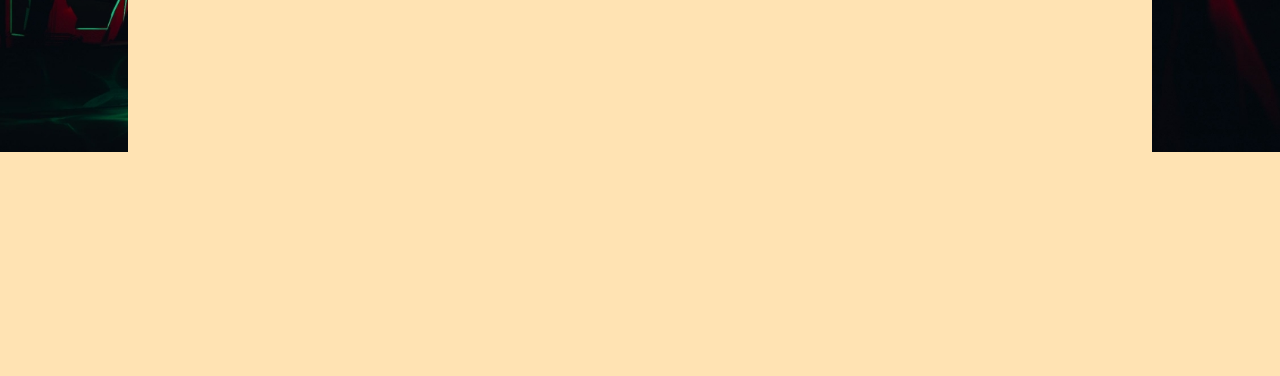
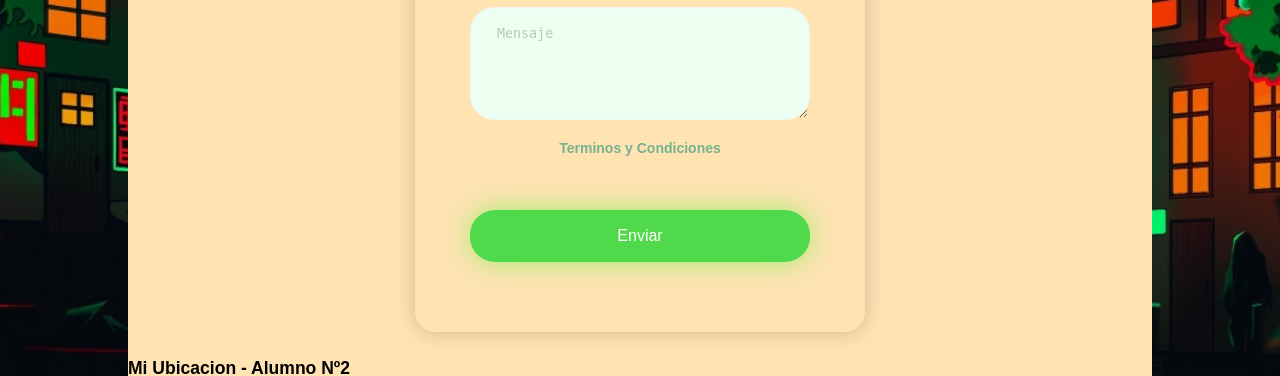
Before and after one commit to ccalder0n/CodoACodo, a Python web app: template templates/about.html in a window 1280 px wide. Shown: the part 665-1041 px from the top of the page. Before the commit the page ends 817 px from the top, so only its background shows below. Run offline with Jinja, Linux system fonts and the light colour scheme; the template is opened without the code that fills it, so the values that code supplies are empty.

Commit message:
Agregando Formulario de contacto.

```diff
--- /dev/null
+++ b/static/css/abaut.css
@@ -0,0 +1,80 @@
+.secciones{
+    font-family: Arial, Helvetica, sans-serif;
+    min-height: 100vh;
+    display: flex;
+    align-items: center;
+    justify-content: center;
+}
+
+form{
+    padding: 50px 55px;
+    box-shadow: 0 0 20px rgba(0, 0, 0, 0.2);
+    border-radius: 20px;
+    text-align: center;
+    width: 340px;
+}
+.datos-ingreso{
+    display: flex;
+    flex-direction: column;
+    text-align: left;
+}
+.h2{
+    color: blue;
+    font-size: 35px;
+}
+label{
+    color: #283629 ;
+    font-size: 15px;
+    font-weight: 600;
+    margin-bottom: 15px;
+}
+input, textarea{
+    padding: 17px 25px;
+    border-radius: 25px;
+    margin-bottom: 20px;
+    background-color: #EDFFF0;
+    border: 2px solid #F0FAF1;
+    color: #283629;
+    outline: none;
+}
+input::placeholder, textarea::placeholder{
+    color: #b5cab6;
+}
+.form-txt{
+    margin-bottom: 30px;
+    display: flex;
+    justify-content: space-between;
+    text-align: center;
+}
+
+.form-txt a {
+    color: #76b28e;
+    font-size: 14px;
+    font-weight: 600;
+    text-decoration: none;
+}
+.btn {
+    font-size: 16px;
+    color: #FFFFFF;
+    border: 0;
+    border-radius: 25px;
+    background-color: #51d94c;
+    box-shadow: 0 0 30px rgba(25, 254, 0, 0.4);
+    cursor: pointer;
+}
+.btn:hover{
+    background-color: #50e04b;
+}
+@media(max-width:991px){
+    body {
+        padding: 30px;
+    }
+    form {
+        padding: 50px 30px;
+        width:100%;
+    }
+    input {
+        padding: 15px;
+    }
+
+}
--- a/static/css/hardware.css
+++ b/static/css/hardware.css
@@ -18,6 +18,7 @@ body{
    display: grid;
    grid-template-columns: repeat(auto-fill, minmax(265px, lfr));
    gap: 1em;
+   flex-direction: row;
 }
 .imagen-articulo{
     margin: 0;
--- a/templates/about.html
+++ b/templates/about.html
@@ -4,6 +4,7 @@
     <meta charset="UTF-8">
     <meta name="viewport" content="width=device-width, initial-scale=1.0">
     <link rel="stylesheet" href="../static/css/style.css">
+    <link rel="stylesheet" href="../static/css/abaut.css">
     <title>Nosotros</title>
 </head>
 <body>
@@ -23,19 +24,47 @@
     <main>
         /* Agregar iframe mapa y a.href:mailto */
         <section>
+
+
             <h1>Quienes Somos</h1>
             <h2>Grupo 7 de Codo A Codo</h2>
-            <p></p>
+            <br>
+            <p>Un grupo de estudiantes muy interesados en la programacion Full Stack...</p>
 
+            <div class="secciones">
+            <form action="">
+                <h2>Contacto</h2>
+                <div class="datos-ingreso">
+                    <label for="name">Nombre</label>
+                    <input type="text" name="name" id="name" placeholder="Nombre">
 
+                    <label for="phone">Telefono</label>
+                    <input type="tel" name="phone"  id="phone" placeholder="Telefono">
 
+                    <label for="email">Email</label>
+                    <input type="email" name="email" id="email" placeholder="Email">
+
+                    <label for="message">Mensaje</label>
+                    <textarea name="message" id="message" cols="30" rows="5" placeholder="Mensaje"></textarea>
+
+                    <div class="form-txt">
+                        <a href="#">Terminos y Condiciones</a>
+                    </div>
+
+                    <input class="btn" type="submit" value="Enviar">
+                </div>
+            </form>
+
+        </div>
 
             <h3>Mi Ubicacion  - Alumno Nº2 </h3>
             <iframe
             src="https://www.google.com/maps/embed?pb=!1m18!1m12!1m3!1d881.789647995176!2d-55.13661762316413!3d-27.866398249627633!2m3!1f0!2f0!3f0!3m2!1i1024!2i768!4f13.1!3m3!1m2!1s0x94f8c1d810a746c5%3A0xb328d08e7b1c3b35!2sSan%20Javier%2C%20Misiones!5e0!3m2!1ses-419!2sar!4v1716282122311!5m2!1ses-419!2sar"
-            width="600"
-            height="450">
+            width="400"
+            height="250">
         </iframe>
+
+
         </section>
     </main>
     <footer></footer>
```
